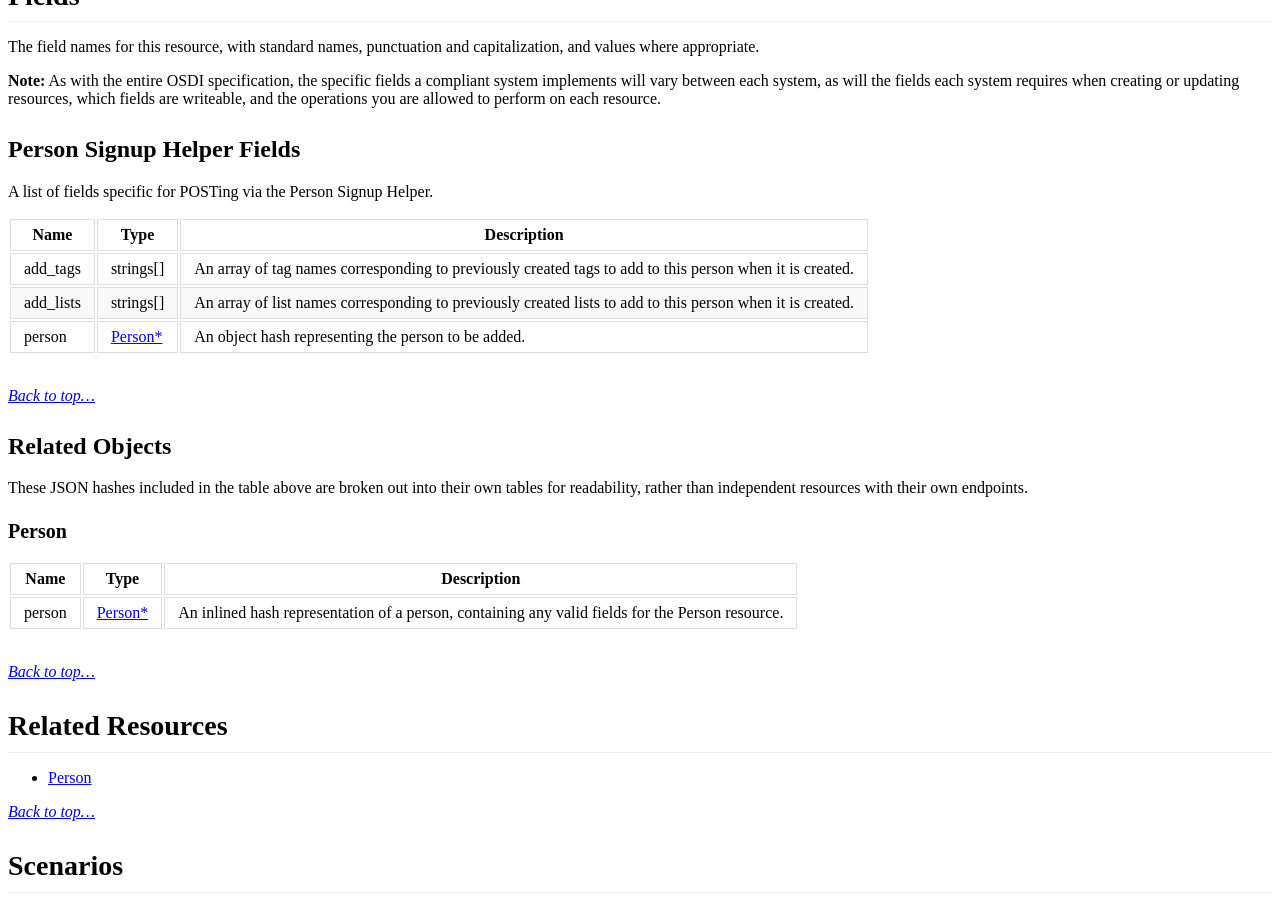
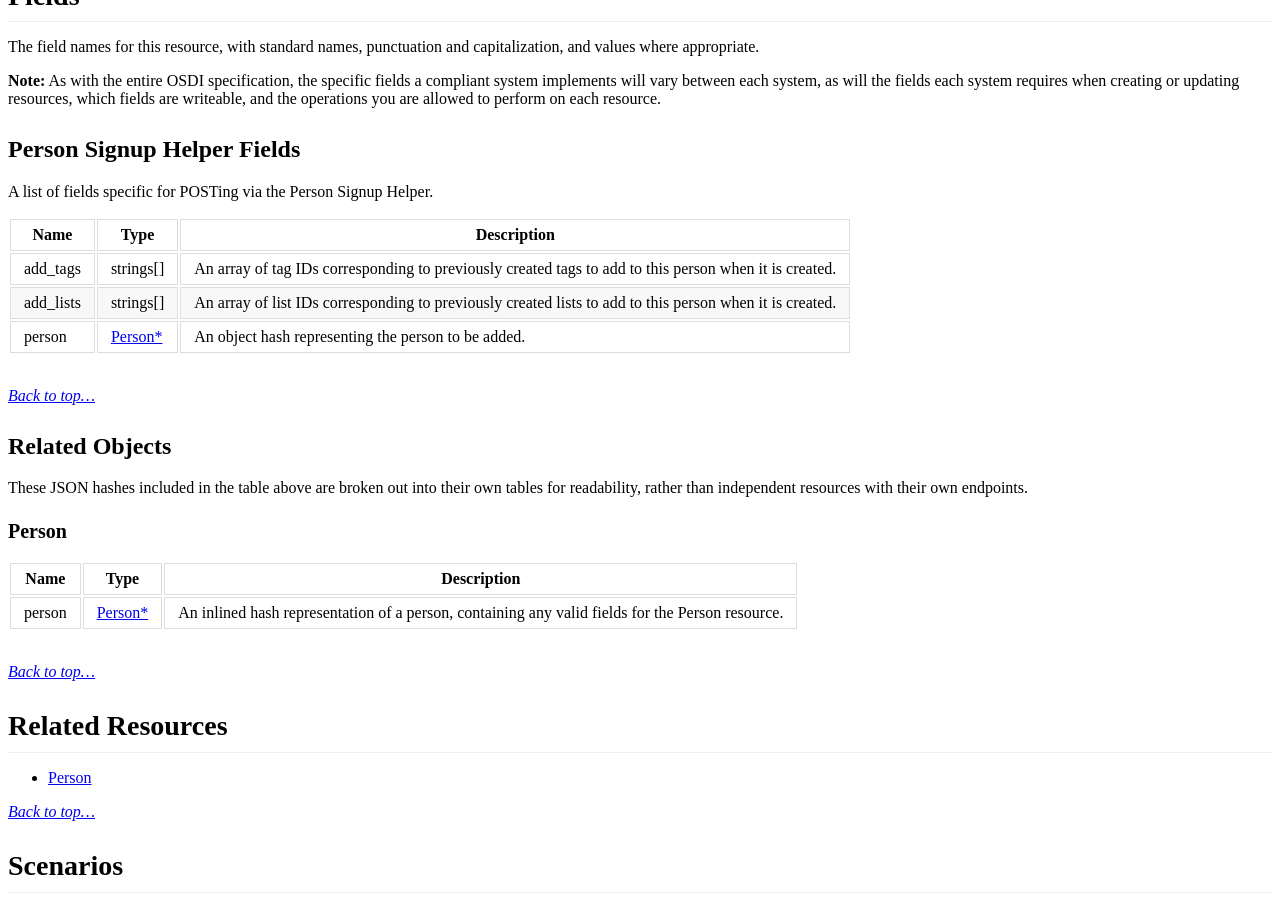
Before and after one commit to opensupporter/osdi-docs, a Jekyll site: the page built from person_signup.md, in a window 1280 px wide and 900 px high, scrolled down 1504 px. Built offline with Jekyll 4.4.1, drawn with Linux system fonts in a browser that asks for light colours; a style sheet for code colours, icons or effects is not loaded.

Commit message:
IDs for helper functions in person signup

```diff
--- a/person_signup.md
+++ b/person_signup.md
@@ -47,8 +47,8 @@ A list of fields specific for POSTing via the Person Signup Helper.
 
 |Name          |Type      |Description
 |-----------    |-----------|--------------
-|add_tags      |strings[]     |An array of tag names corresponding to previously created tags to add to this person when it is created.
-|add_lists     |strings[]     |An array of list names corresponding to previously created lists to add to this person when it is created.
+|add_tags      |strings[]     |An array of tag IDs corresponding to previously created tags to add to this person when it is created.
+|add_lists     |strings[]     |An array of list IDs corresponding to previously created lists to add to this person when it is created.
 |person			|[Person*](#person)	|An object hash representing the person to be added.
 
 _[Back to top...](#)_
```
